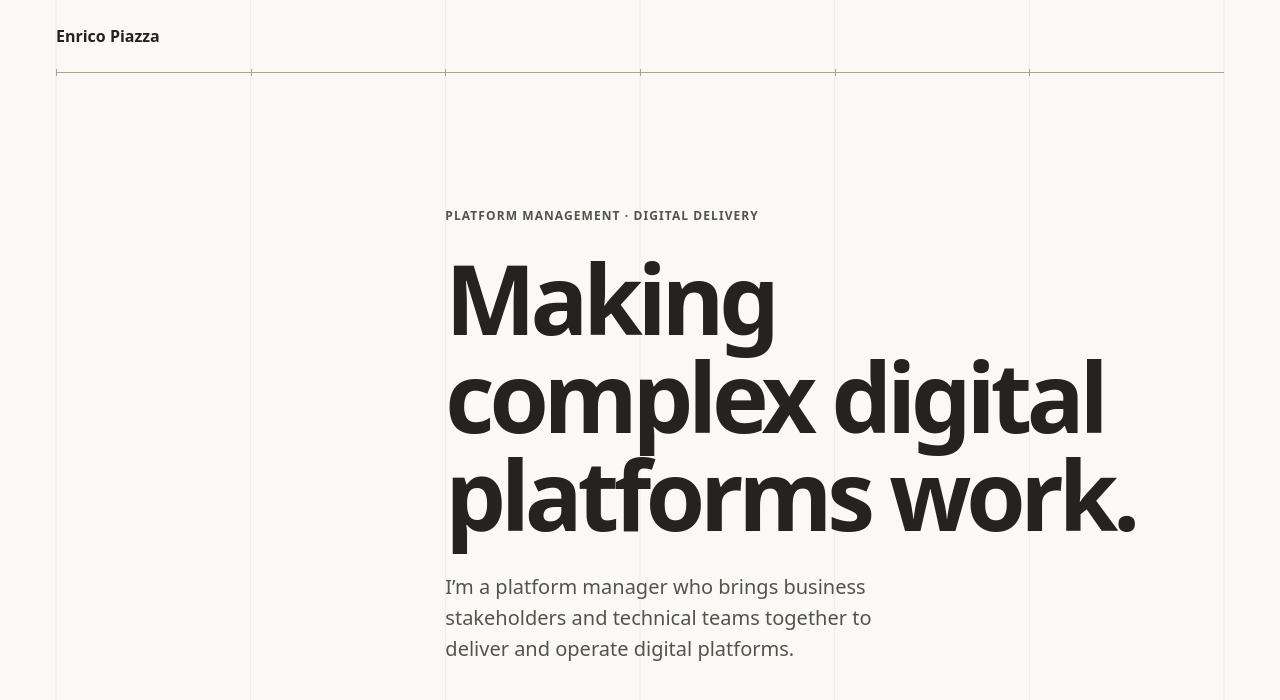
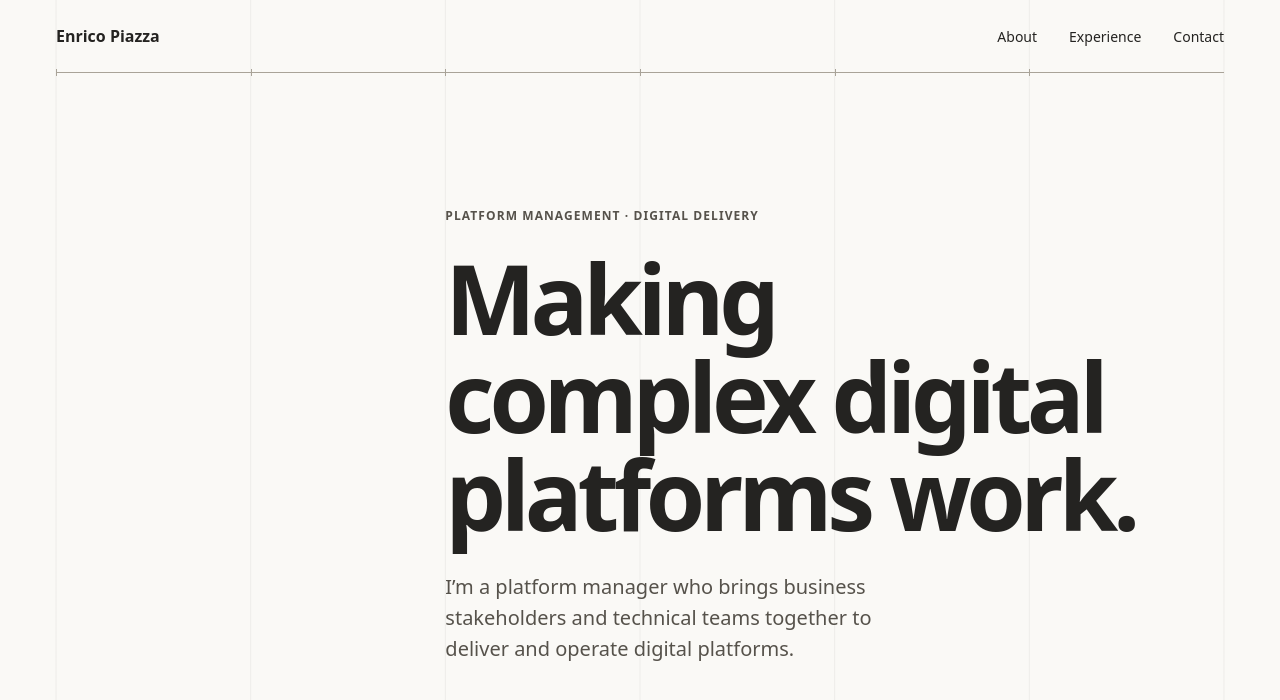
Before and after one commit to enridoku/website, an Astro site: page / in a window 1280 px wide. Built offline with nearby package versions, Linux system fonts and the light colour scheme; Astro itself is replaced by a stand-in of ours.

Commit message:
Add ruler header and align grid guides

```diff
--- a/src/pages/index.astro
+++ b/src/pages/index.astro
@@ -7,7 +7,14 @@
   </head>
   <body>
     <div class="portfolio-grid">
-      <header>Enrico Piazza</header>
+      <header>
+        <span class="site-name">Enrico Piazza</span>
+        <ul class="menu-preview" aria-label="Planned navigation">
+          <li>About</li>
+          <li>Experience</li>
+          <li>Contact</li>
+        </ul>
+      </header>
       <main>
         <p class="eyebrow">Platform Management · Digital Delivery</p>
         <h1>Making complex digital platforms work.</h1>
@@ -59,9 +66,27 @@
     --ruler-ink: #a9a398;
     position: relative;
     grid-column: 1 / -1;
+    display: flex;
+    flex-wrap: wrap;
+    align-items: center;
+    justify-content: space-between;
+    gap: 8px 24px;
     padding-block: 24px;
     border-bottom: 1px solid var(--ruler-ink);
+  }
+
+  .site-name {
     font-weight: 650;
+  }
+
+  .menu-preview {
+    display: flex;
+    flex-wrap: wrap;
+    gap: 8px clamp(12px, 2.5vw, 32px);
+    margin: 0;
+    padding: 0;
+    list-style: none;
+    font-size: 0.875rem;
   }
 
   header::after {
```
